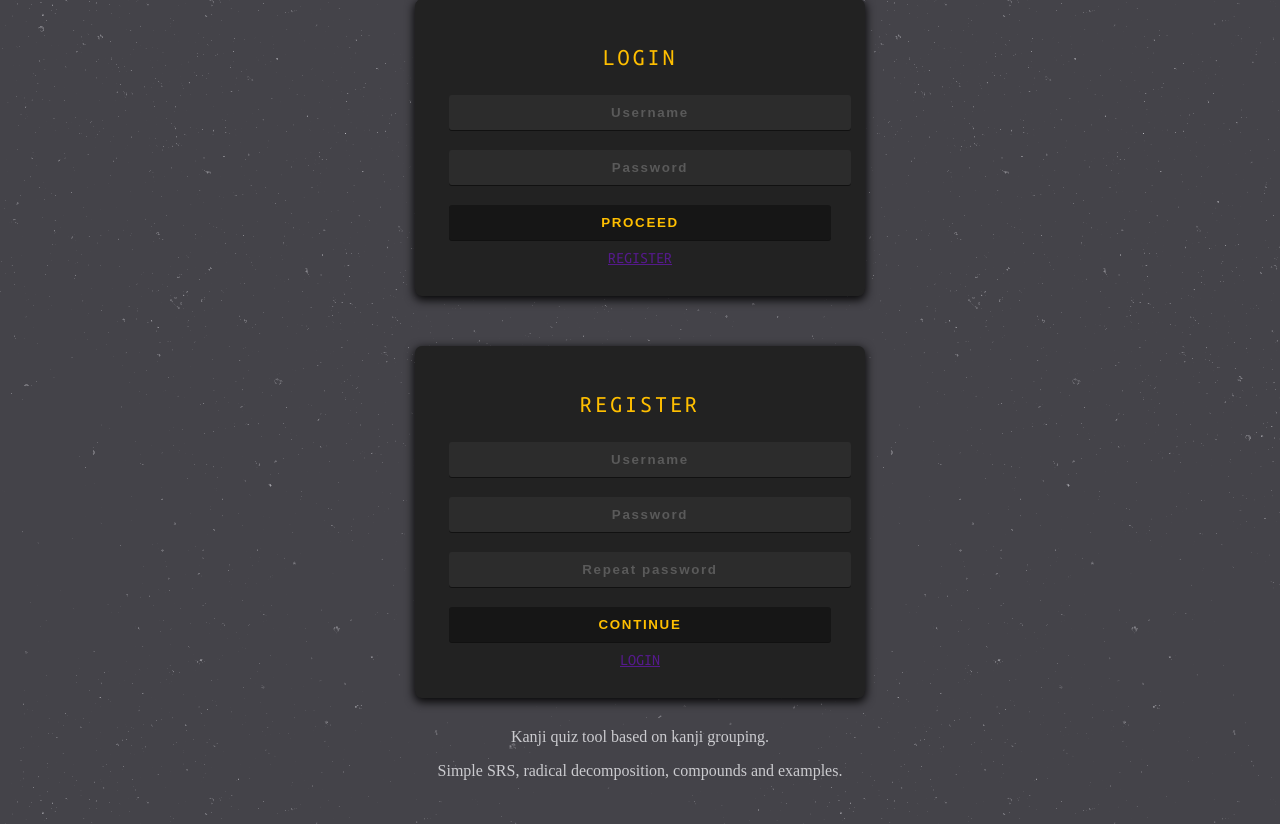
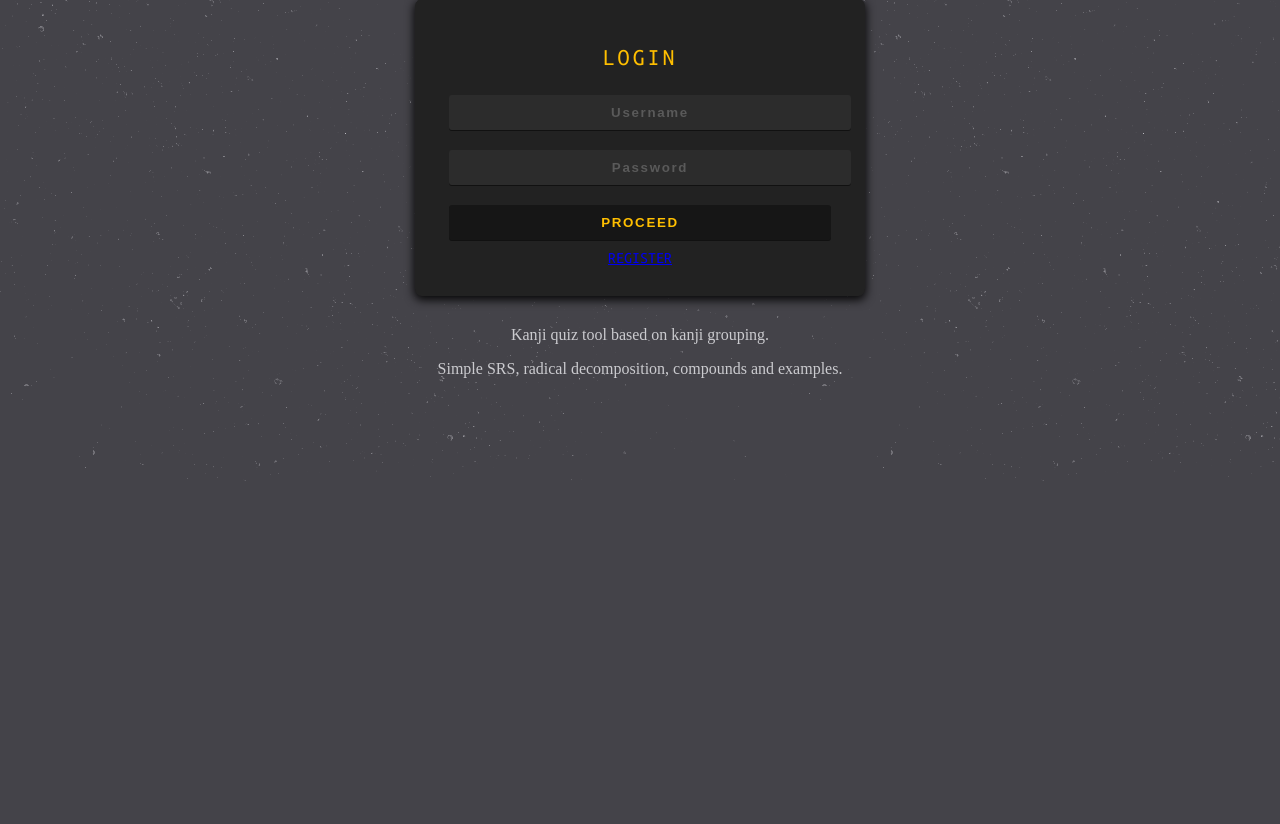
Before and after one commit to Xifax/kanji-damesi, a Django app: page /saiban/ in a window 1280 px wide. Shown: the part 319-1143 px from the top of the page. After the commit the page ends 800 px from the top, so only its background shows below. Run offline with Django 3.2, Linux system fonts and the light colour scheme; style sheets or scripts are compiled from the project's sources; some libraries are stand-ins or nearby versions.

Commit message:
Login/register screens tweaks

```diff
--- a/client/app/styles/screens/home.scss
+++ b/client/app/styles/screens/home.scss
@@ -13,7 +13,7 @@ body{
   color: $foreground_light;
 }
 
-.login-box{
+.auth-box{
   text-transform:uppercase;
   font-family: $monoFont;
   position: relative;
--- a/saiban/templates/index.html
+++ b/saiban/templates/index.html
@@ -10,8 +10,14 @@
 
 <div ng-controller="MainCtrl" ng-cloak>
 
-    <div ng-show="login">{% include "login.html" %}</div>
-    <div ng-hide="login">{% include "register.html" %}</div>
+    {% if login %}
+        {% include "login.html" %}
+    {% endif %}
+
+    {% if register %}
+        {% include "register.html" %}
+    {% endif %}
+
 </div>
 
 <!-- Info -->
@@ -20,5 +26,4 @@
     <p>Simple SRS, radical decomposition, compounds and examples.</p>
 </div>
 
-
 {% endblock %}
--- a/saiban/templates/login.html
+++ b/saiban/templates/login.html
@@ -1,14 +1,14 @@
 <!-- Login -->
-<div class="login-box">
+<div class="auth-box">
     <div class="content">
         <h1>Login</h1>
         {% if error_message %}<p class="error"><strong>{{ error_message }}</strong></p>{% endif %}
         <form action="{% url 'login' %}" method="post">
-        {% csrf_token %}
-        <input class="field" type="text" name="username" placeholder="Username"><br>
-        <input class="field" type="password" name="password" placeholder="Password"><br>
-        <input class="btn-dark" type="submit" value="Proceed">
-        <a href="" ng-click="switchMode()">Register</a>
+            {% csrf_token %}
+            <input class="field" type="text" name="username" placeholder="Username"><br>
+            <input class="field" type="password" name="password" placeholder="Password"><br>
+            <input class="btn-dark" type="submit" value="Proceed">
+            <a href="{% url 'register' %}">Register</a>
         </form>
     </div>
 </div>
--- a/saiban/templates/register.html
+++ b/saiban/templates/register.html
@@ -1,15 +1,15 @@
 <!-- Register -->
-<div class="login-box">
+<div class="auth-box">
     <div class="content">
         <h1>Register</h1>
         {% if error_message %}<p class="error"><strong>{{ error_message }}</strong></p>{% endif %}
         <form action="{% url 'register' %}" method="post">
-        {% csrf_token %}
-        <input class="field" type="text" name="username" placeholder="Username"><br>
-        <input class="field" type="password" name="password1" placeholder="Password"><br>
-        <input class="field" type="password" name="password2" placeholder="Repeat password"><br>
-        <input class="btn-dark" type="submit" value="Continue">
-        <a href="" ng-click="switchMode()">Login</a>
+            {% csrf_token %}
+            <input class="field" type="text" name="username" placeholder="Username"><br>
+            <input class="field" type="password" name="password1" placeholder="Password"><br>
+            <input class="field" type="password" name="password2" placeholder="Repeat password"><br>
+            <input class="btn-dark" type="submit" value="Continue">
+            <a href="{% url 'login' %}">Login</a>
         </form>
     </div>
 </div>
--- a/saiban/views.py
+++ b/saiban/views.py
@@ -11,7 +11,7 @@ import logging
 
 # General views
 def index(request):
-    return render(request, 'index.html')
+    return render(request, 'index.html', {'login': True})
 
 def profile(request):
     if not request.user.is_authenticated():
@@ -26,7 +26,8 @@ def login(request):
             return render(
                     request,
                     'index.html',
-                    {'error_message': 'Sorry, could not login'}
+                    {'error_message': 'Sorry, could not login', 'login': True}
+                    # {'error_message': ' '.join([e.as_text() for e in form.errors.values()])}
             )
 
         # If form is valid, try to authenticate user
@@ -42,11 +43,11 @@ def login(request):
             return render(
                     request,
                     'index.html',
-                    {'error_message': 'Sorry, could not login'}
+                    {'error_message': 'Sorry, could not login', 'login': True}
             )
 
-    # Otherwise, redirect to index
-    return redirect('index')
+    # Otherwise, display login page
+    return render(request, 'index.html', {'login': True})
 
 def logout(request):
     logout_user(request)
@@ -59,17 +60,21 @@ def register(request):
             return render(
                     request,
                     'index.html',
-                    {'error_message': form.errors.values()}
+                    {'error_message': 'Could not create user', 'register': True}
+                    # {'error_message': form.errors.values()}
+            )
+        else:
+            # If valid form -> create user
+            User.objects.create_user(
+                    username=form.cleaned_data['username'],
+                    password=form.cleaned_data['password1']
             )
 
-    # If valid form -> create user
-    User.objects.create_user(
-            username=form.cleaned_data['username'],
-            password=form.cleaned_data['password1']
-    )
+            # Go to profile
+            return redirect('profile')
 
-    # Go to profile
-    return redirect('profile')
+    # Otherwise, display register page
+    return render(request, 'index.html', {'register': True})
 
 def saiban(request):
     pass
```
Also changed, not shown: 1 other file.
